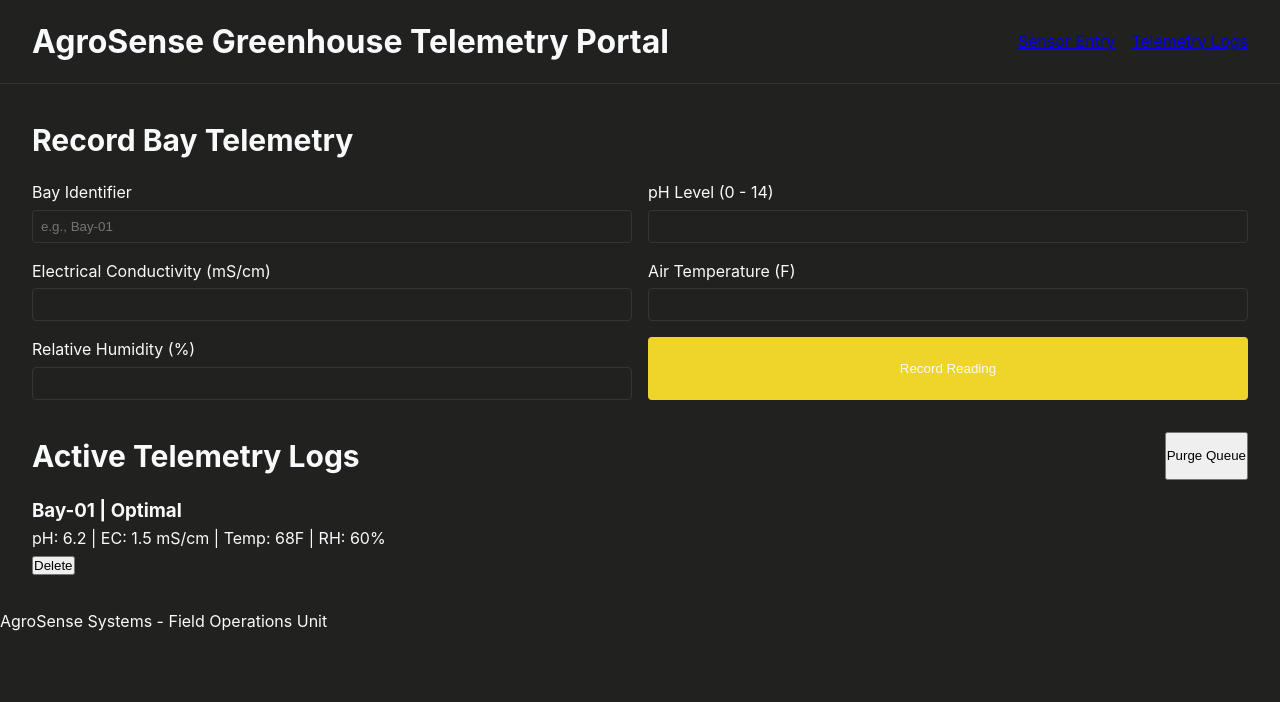
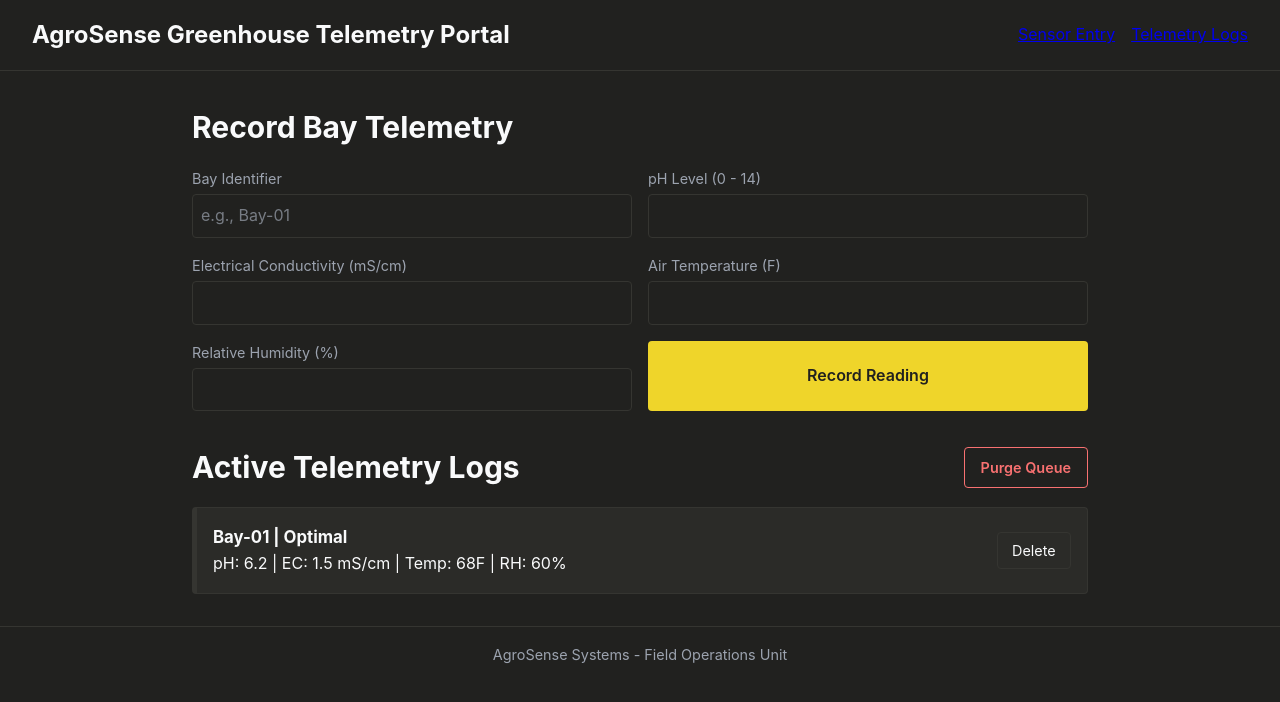
Before and after one commit to EthanBor77/CSI3150Assignment2, a plain HTML site: page index.html in a window 1280 px wide. Drawn offline with Linux system fonts and the light colour scheme.

Commit message:
Working style sheet without JavaScript
With this commit the index.html and style.css files are basically done but without JavaScript yet.

```diff
--- a/style.css
+++ b/style.css
@@ -1,5 +1,6 @@
 :root {
   --bg-dark: #21211f;
+  --bg-card: #2b2b28;
   --primary: #efd52a;
   --primary-hover: #5a5112;
   --text-main: #f9fafb;
@@ -7,6 +8,12 @@
   --border-color: #353531;
   --pop-out-text: #b86cdb;
   --pop-out-bg: #734887;
+
+  --status-optimal: #4ade80;
+  --status-warning: #f59e0b;
+  --status-critical: #f87171;
+  --error-bg: #3a1f1f;
+
   --font-family:
     -apple-system, BlinkMacSystemFont, "Segoe UI", Arial, sans-serif;
   --transition-speed: 0.2s;
@@ -28,12 +35,23 @@ html {
   line-height: 1.6;
 }
 
+a:focus-visible {
+  outline: 2px solid var(--primary);
+  outline-offset: 3px;
+}
+
 .portal-header {
   display: flex;
   align-items: center;
   justify-content: space-between;
+  flex-wrap: wrap;
+  gap: 0.5rem 2rem;
   padding: 1rem 2rem;
   border-bottom: 1px solid var(--border-color);
+}
+
+.portal-header h1 {
+  font-size: 1.5rem;
 }
 
 .portal-nav {
@@ -47,6 +65,8 @@ html {
   flex-direction: column;
   gap: 2rem;
   padding: 2rem;
+  max-width: 60rem;
+  margin: 0 auto;
 }
 
 #input-section {
@@ -79,58 +99,71 @@ html {
   gap: 0.25rem;
 }
 
-#bay-input {
-  padding: 0.5rem;
-  border: 1px solid var(--border-color);
-  border-radius: 4px;
-  background-color: var(--bg-dark);
-  color: var(--text-main);
+.input-group label {
+  color: var(--text-muted);
+  font-size: 0.9rem;
 }
 
-#ph-input {
-  padding: 0.5rem;
-  border: 1px solid var(--border-color);
-  border-radius: 4px;
-  background-color: var(--bg-dark);
-  color: var(--text-main);
-}
-
-#ec-input {
-  padding: 0.5rem;
-  border: 1px solid var(--border-color);
-  border-radius: 4px;
-  background-color: var(--bg-dark);
-  color: var(--text-main);
-}
-
-#temp-input {
-  padding: 0.5rem;
-  border: 1px solid var(--border-color);
-  border-radius: 4px;
-  background-color: var(--bg-dark);
-  color: var(--text-main);
-}
-
+#bay-input,
+#ph-input,
+#ec-input,
+#temp-input,
 #rh-input {
   padding: 0.5rem;
   border: 1px solid var(--border-color);
   border-radius: 4px;
   background-color: var(--bg-dark);
   color: var(--text-main);
+  font: inherit;
+}
+
+#bay-input::placeholder,
+#ph-input::placeholder,
+#ec-input::placeholder,
+#temp-input::placeholder,
+#rh-input::placeholder {
+  color: var(--text-muted);
+  opacity: 0.7;
+}
+
+#bay-input:focus-visible,
+#ph-input:focus-visible,
+#ec-input:focus-visible,
+#temp-input:focus-visible,
+#rh-input:focus-visible {
+  outline: 2px solid var(--primary);
+  outline-offset: 1px;
+}
+
+#sensor-form .is-invalid {
+  border-color: var(--status-critical);
+  box-shadow: 0 0 0 1px var(--status-critical);
+}
+
+.form-actions {
+  grid-column: 1 / -1;
+  display: flex;
+  flex-wrap: wrap;
+  gap: 1rem;
 }
 
 #btn-submit {
   padding: 0.75rem 1.5rem;
   background-color: var(--primary);
-  color: var(--text-main);
+  color: var(--bg-dark);
+  font: inherit;
+  font-weight: 600;
   border: none;
   border-radius: 4px;
   cursor: pointer;
-  transition: background-color var(--transition-speed);
+  transition:
+    background-color var(--transition-speed),
+    color var(--transition-speed);
 }
 
 #btn-submit:hover {
   background-color: var(--primary-hover);
+  color: var(--text-main);
 }
 
 #btn-submit:focus-visible {
@@ -142,6 +175,7 @@ html {
   padding: 0.75rem 1.5rem;
   background-color: transparent;
   color: var(--text-main);
+  font: inherit;
   border: 1px solid var(--border-color);
   border-radius: 4px;
   cursor: pointer;
@@ -160,6 +194,28 @@ html {
   outline-offset: 3px;
 }
 
+.error-banner {
+  padding: 0.75rem 1rem;
+  background-color: var(--error-bg);
+  border: 1px solid var(--status-critical);
+  border-left-width: 5px;
+  border-radius: 4px;
+  color: var(--text-main);
+}
+
+.error-banner[hidden] {
+  display: none;
+}
+
+.error-banner .error-title {
+  font-weight: 600;
+  margin-bottom: 0.25rem;
+}
+
+.error-banner ul {
+  padding-left: 1.25rem;
+}
+
 #log-section {
   display: flex;
   flex-direction: column;
@@ -175,7 +231,126 @@ html {
 .output-header {
   display: flex;
   justify-content: space-between;
+  align-items: center;
   font-size: 1.25rem;
   font-weight: 600;
   color: var(--text-main);
 }
+
+.danger-btn {
+  padding: 0.5rem 1rem;
+  background-color: transparent;
+  color: var(--status-critical);
+  font: inherit;
+  font-size: 0.9rem;
+  border: 1px solid var(--status-critical);
+  border-radius: 4px;
+  cursor: pointer;
+  transition:
+    background-color var(--transition-speed),
+    color var(--transition-speed);
+}
+
+.danger-btn:hover:not(:disabled) {
+  background-color: var(--status-critical);
+  color: var(--bg-dark);
+}
+
+.danger-btn:disabled {
+  opacity: 0.4;
+  cursor: not-allowed;
+}
+
+.danger-btn:focus-visible,
+.btn-delete-log:focus-visible {
+  outline: 2px solid var(--primary);
+  outline-offset: 3px;
+}
+
+.log-queue {
+  display: flex;
+  flex-direction: column;
+  gap: 1rem;
+}
+
+.empty-state {
+  padding: 1.5rem;
+  border: 1px dashed var(--border-color);
+  border-radius: 4px;
+  color: var(--text-muted);
+  text-align: center;
+}
+
+.log-card {
+  display: flex;
+  justify-content: space-between;
+  align-items: center;
+  gap: 1rem;
+  padding: 1rem;
+  background-color: var(--bg-card);
+  border: 1px solid var(--border-color);
+  border-left: 5px solid var(--border-color);
+  border-radius: 4px;
+}
+
+.log-card.status-optimal {
+  border-left-color: var(--status-optimal);
+}
+
+.log-card.status-warning {
+  border-left-color: var(--status-warning);
+}
+
+.log-card.status-critical {
+  border-left-color: var(--status-critical);
+}
+
+.log-card h3 {
+  font-size: 1.05rem;
+}
+
+.log-card.status-optimal h3 {
+  color: var(--status-optimal);
+}
+
+.log-card.status-warning h3 {
+  color: var(--status-warning);
+}
+
+.log-card.status-critical h3 {
+  color: var(--status-critical);
+}
+
+.log-time {
+  color: var(--text-muted);
+  font-size: 0.85rem;
+}
+
+.btn-delete-log {
+  flex-shrink: 0;
+  padding: 0.4rem 0.9rem;
+  background-color: transparent;
+  color: var(--text-main);
+  font: inherit;
+  font-size: 0.9rem;
+  border: 1px solid var(--border-color);
+  border-radius: 4px;
+  cursor: pointer;
+  transition:
+    background-color var(--transition-speed),
+    color var(--transition-speed);
+}
+
+.btn-delete-log:hover {
+  background-color: var(--status-critical);
+  color: var(--bg-dark);
+}
+
+.portal-footer {
+  display: flex;
+  justify-content: center;
+  padding: 1rem;
+  border-top: 1px solid var(--border-color);
+  color: var(--text-muted);
+  font-size: 0.9rem;
+}
```
